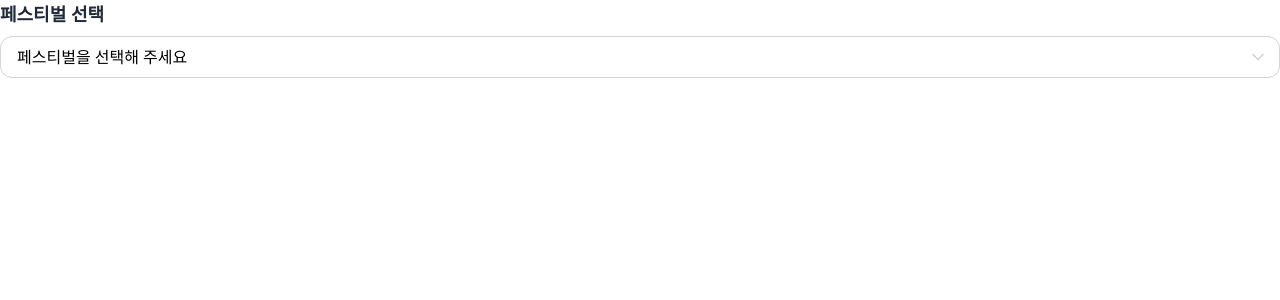
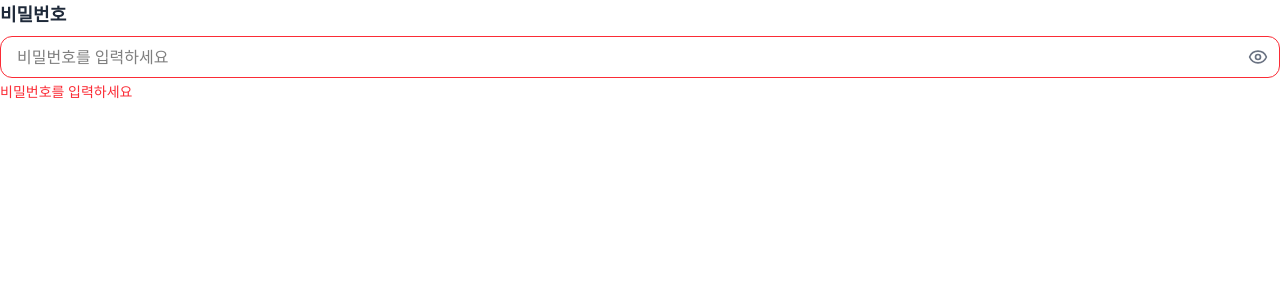
Before and after one commit to jadewisemann/codeit_sprint_9th_fe__3th__1st, a Next.js app: page / in a window 1280 px wide. Shown: the top 300 px of the page. Built offline with nearby package versions, Linux system fonts and the light colour scheme.

Commit message:
Input 컴포넌트 리펙터링 isPassword 제거

```diff
--- a/src/app/components/Input.tsx
+++ b/src/app/components/Input.tsx
@@ -14,7 +14,6 @@ interface InputProps {
   label?: string;
   id?: string;
   name?: string;
-  isPassword?: boolean;
   useSelect?: boolean;
   options?: { label: string; value: string }[];
   defaultOptionLabel?: string;
@@ -33,7 +32,6 @@ const Input = ({
   label,
   id,
   name,
-  isPassword = false,
   useSelect = false,
   options = [],
   defaultOptionLabel = '선택해주세요',
@@ -43,14 +41,16 @@ const Input = ({
 }: InputProps) => {
   const [show, setShow] = useState(false);
   const [touched, setTouched] = useState(false);
-  const inputType = isPassword ? (show ? 'text' : 'password') : type;
+
+  const isPasswordType = type === 'password';
+  const inputType = isPasswordType && show ? 'text' : type;
 
   const isUnselected = useSelect && touched && value === '';
 
   const inputClass = clsx(
     'w-full rounded-xl px-4 py-2',
     useSelect && 'appearance-none pr-10',
-    isPassword && 'pr-10',
+    isPasswordType && 'pr-10',
     error
       ? 'border border-red-500 focus:outline-red-500'
       : isUnselected
@@ -58,7 +58,7 @@ const Input = ({
         : 'border border-gray-300 focus:outline-gray-800'
   );
 
-  const chevronDownColorClass = clsx(
+  const chevronClass = clsx(
     'pointer-events-none absolute top-1/2 right-3 -translate-y-1/2 transition-colors',
     isUnselected
       ? 'text-orange-400'
@@ -80,7 +80,7 @@ const Input = ({
     autoComplete
     ?? (type === 'email'
       ? 'email'
-      : type === 'password' && isPassword
+      : isPasswordType
         ? 'current-password'
         : type === 'new-password'
           ? 'new-password'
@@ -112,7 +112,7 @@ const Input = ({
             <option value=''>{defaultOptionLabel}</option>
             {options?.map(renderOption)}
           </select>
-          <div className={chevronDownColorClass} aria-hidden='true'>
+          <div className={chevronClass} aria-hidden='true'>
             <ChevronDown size={20} />
           </div>
         </div>
@@ -133,7 +133,7 @@ const Input = ({
             aria-describedby={error ? `${id}-error` : undefined}
             autoComplete={autoCompleteValue}
           />
-          {isPassword && (
+          {isPasswordType && (
             <button
               type='button'
               onClick={() => setShow(!show)}
--- a/src/app/page.tsx
+++ b/src/app/page.tsx
@@ -4,31 +4,25 @@ import { useState } from 'react';
 import Input from './components/Input';
 
 const Home = () => {
-  const [value, setValue] = useState<string>('');
+  const [password, setPassword] = useState('');
 
   const handleChange = (
     e: React.ChangeEvent<HTMLInputElement | HTMLSelectElement>
   ) => {
-    setValue(e.target.value);
+    setPassword(e.target.value);
   };
-
-  const festivalOptions = [
-    { label: '서울재즈페스티벌', value: 'seoul_jazz' },
-    { label: '월드디제이페스티벌', value: 'world_dj' },
-    { label: '그린플러그드', value: 'greenplugged' },
-  ];
 
   return (
     <div>
       <Input
-        label='페스티벌 선택'
-        id='festival'
-        name='festival'
-        useSelect
-        value={value}
+        label='비밀번호'
+        id='password'
+        name='password'
+        value={password}
         onChange={handleChange}
-        options={festivalOptions}
-        defaultOptionLabel='페스티벌을 선택해 주세요'
+        type='password'
+        placeholder='비밀번호를 입력하세요'
+        error={password ? '' : '비밀번호를 입력하세요'}
       />
     </div>
   );
```
